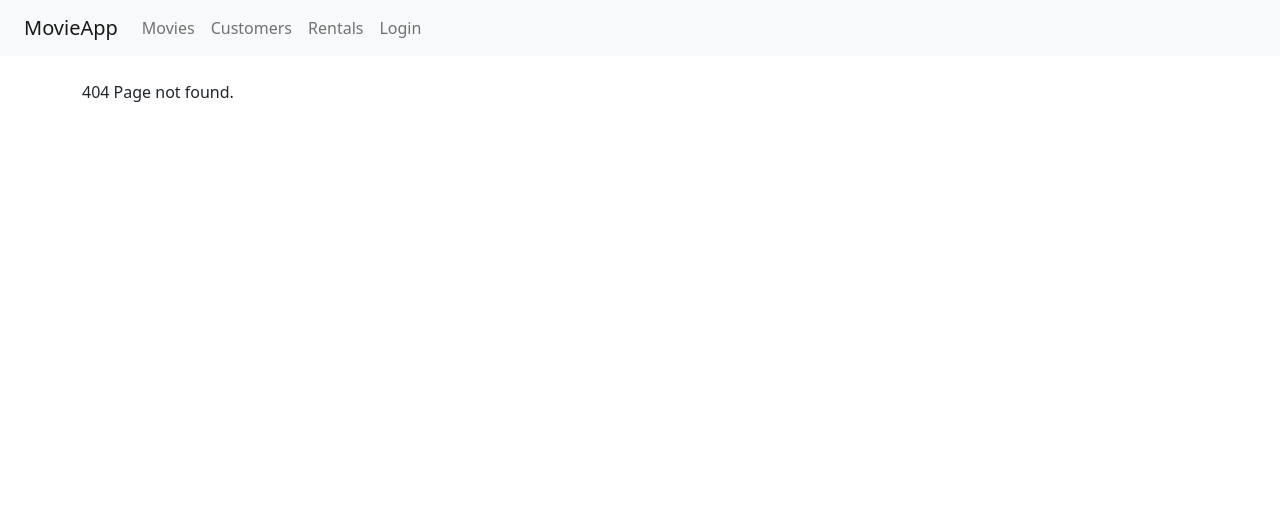
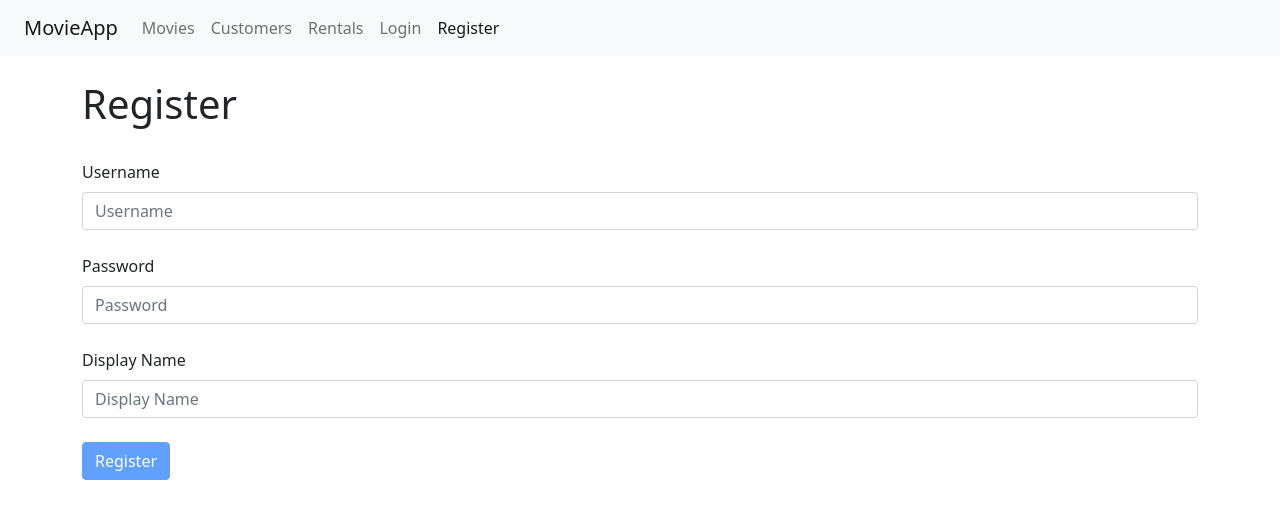
Before and after one commit to CutieMath/react-02, a React (Create React App) app: page /register in a window 1280 px wide. Before the commit this address led to /not-found. Shown: the top 518 px of the page. Built offline with nearby package versions, Linux system fonts and the light colour scheme.

Commit message:
add register form

```diff
--- a/src/App.js
+++ b/src/App.js
@@ -7,6 +7,7 @@
 import NotFound from "./components/notFound";
 import MovieDetails from "./components/movieDetails";
 import LoginForm from "./components/loginForm";
+import RegisterForm from "./components/registerForm";
 import "./App.css";
 
 class App extends Component {
@@ -22,6 +23,7 @@
             <Route path="/rentals" element={<Rentals />} />
             <Route path="/customers" element={<Customers />} />
             <Route path="/not-found" element={<NotFound />} />
+            <Route path="/register" element={<RegisterForm />} />
             <Route path="/" element={<Navigate to="/movies" />} />
             <Route path="*" element={<Navigate to="/not-found" />} />
           </Routes>
--- a/src/components/navBar.jsx
+++ b/src/components/navBar.jsx
@@ -40,6 +40,11 @@
               Login
             </NavLink>
           </li>
+          <li className="nav-item">
+            <NavLink to="/register" className="nav-link">
+              Register
+            </NavLink>
+          </li>
         </ul>
       </div>
     </nav>
--- /dev/null
+++ b/src/components/registerForm.jsx
@@ -0,0 +1,31 @@
+import React from "react";
+import Joi from "joi-browser";
+import Form from "../common/form";
+
+class RegisterForm extends Form {
+  state = { data: { username: "", password: "", displayName: "" }, errors: {} };
+  schema = {
+    username: Joi.string().required().label("Username"),
+    password: Joi.string().required().label("Password"),
+    displayName: Joi.string().required().label("Display Name"),
+  };
+
+  doSubmit = () => {
+    console.log("Submitted");
+  };
+  render() {
+    return (
+      <div>
+        <h1>Register</h1>
+        <form onSubmit={this.handleSubmit}>
+          {this.renderInput("username", "Username")}
+          {this.renderInput("password", "Password", "password")}
+          {this.renderInput("displayName", "Display Name")}
+          {this.renderButton("Register")}
+        </form>
+      </div>
+    );
+  }
+}
+
+export default RegisterForm;
```
